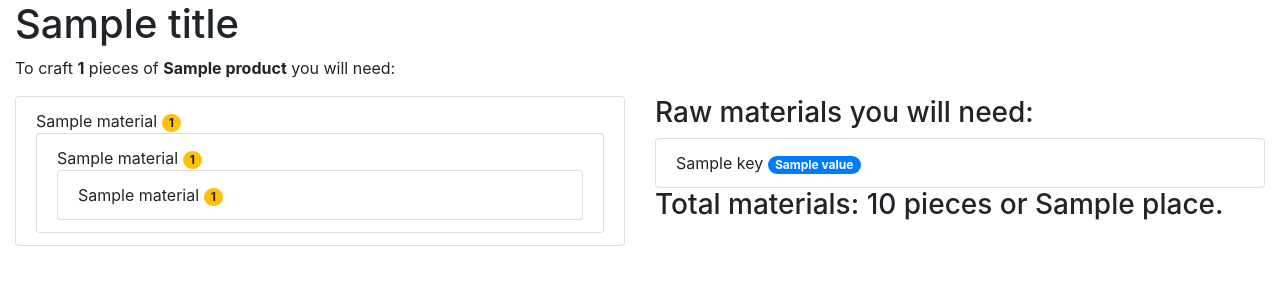
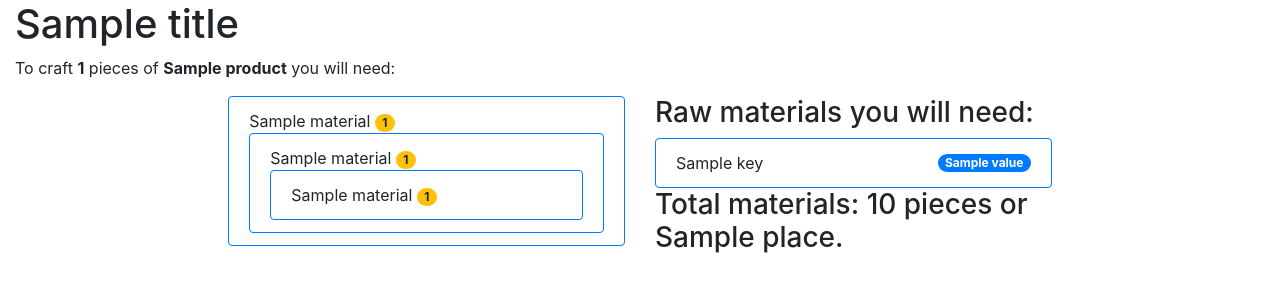
Before and after one commit to romeo-25-04/mongo_cortes, a Flask app: template app/templates/crafting.html in a window 1280 px wide. Shown: the part 56-356 px from the top of the page. Run offline with Flask 2, Linux system fonts and the light colour scheme; the template is opened without the code that fills it: most values are stand-ins (such as "Sample title", 1, 10 or a date in 2020); parts of the project's set-up code (start-up, migrations or seed data) failed here and were passed over; some libraries are stand-ins or nearby versions.

Commit message:
some format for crafting

```diff
--- a/app/templates/crafting.html
+++ b/app/templates/crafting.html
@@ -3,15 +3,15 @@
 {% block body %}
 {% from "macros.html" import material_list %}
 <p>To craft <strong>{{ product.number }}</strong> pieces of <strong>{{ product.name }}</strong> you will need:</p>
-<div class="row">
-    <div class="col">
+<div class="row justify-content-center">
+    <div class="col-4">
         {{ material_list(product) }}
     </div>
-    <div class="col">
+    <div class="col-4">
         <h3>Raw materials you will need:</h3>
         <ul class="list-group">
             {% for key, value in raw_materials %}
-            <li class="list-group-item">
+            <li class="list-group-item d-flex justify-content-between align-items-center border-primary">
                 {{ key }}
                 <span class="badge badge-primary badge-pill">{{ value }}</span>
             </li>
--- a/app/templates/macros.html
+++ b/app/templates/macros.html
@@ -1,7 +1,7 @@
 {% macro material_list(materials) %}
     <ul class="list-group">
         {% for material in materials.mat_consume %}
-        <li class="list-group-item">
+        <li class="list-group-item border-primary">
             {{ material.name }}
             <span class="badge badge-warning badge-pill">{{ material.number }}</span>
             {{ material_list( material ) }}
--- a/app/views.py
+++ b/app/views.py
@@ -57,7 +57,7 @@ def vehicles():
                            acVeh='active',
                            vehicles=get_vehicles(),
                            add_button_form=add_button_form,
-                           admin=True)
+                           admin=False)
 
 
 @app.route('/products', methods=['GET', 'POST'])
```
